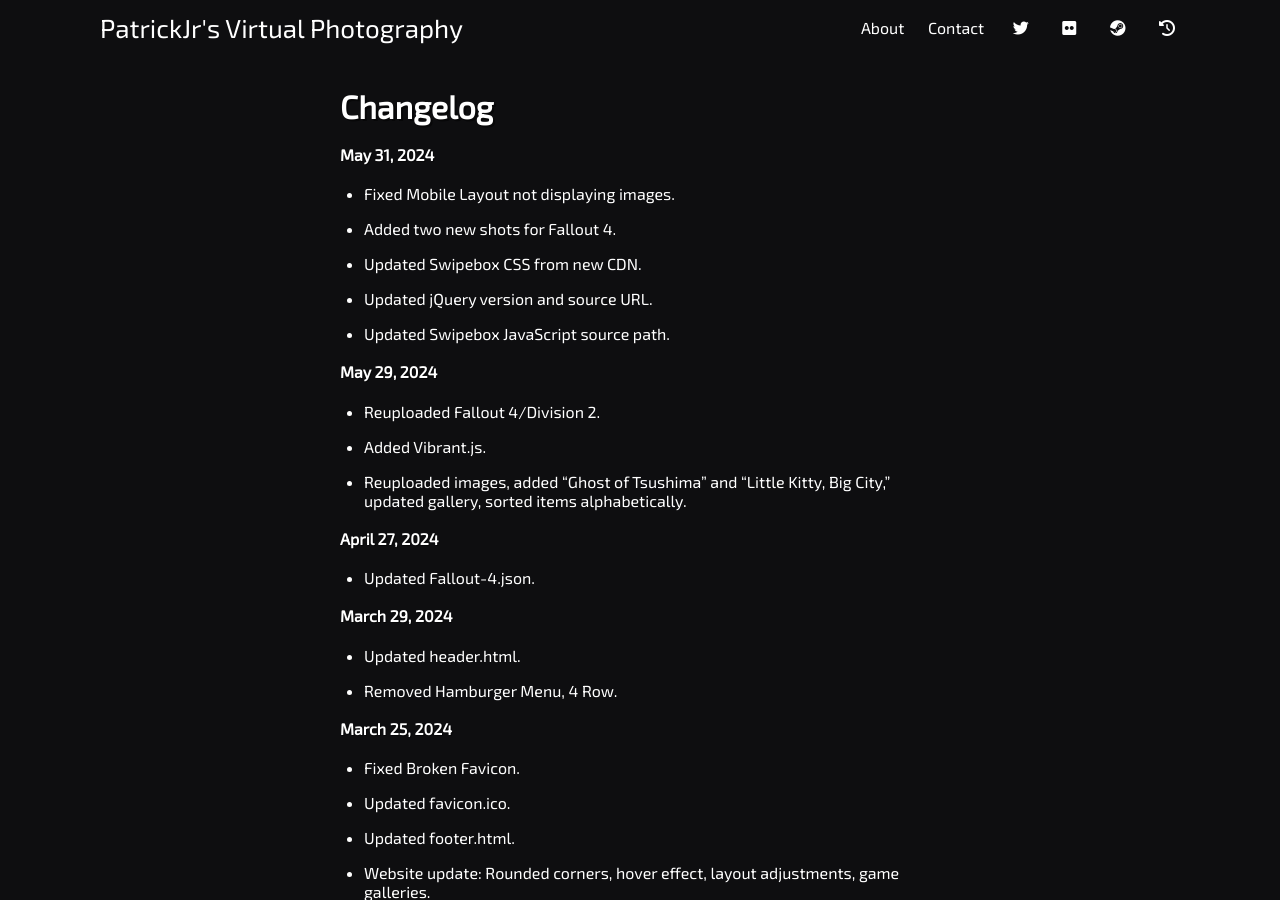
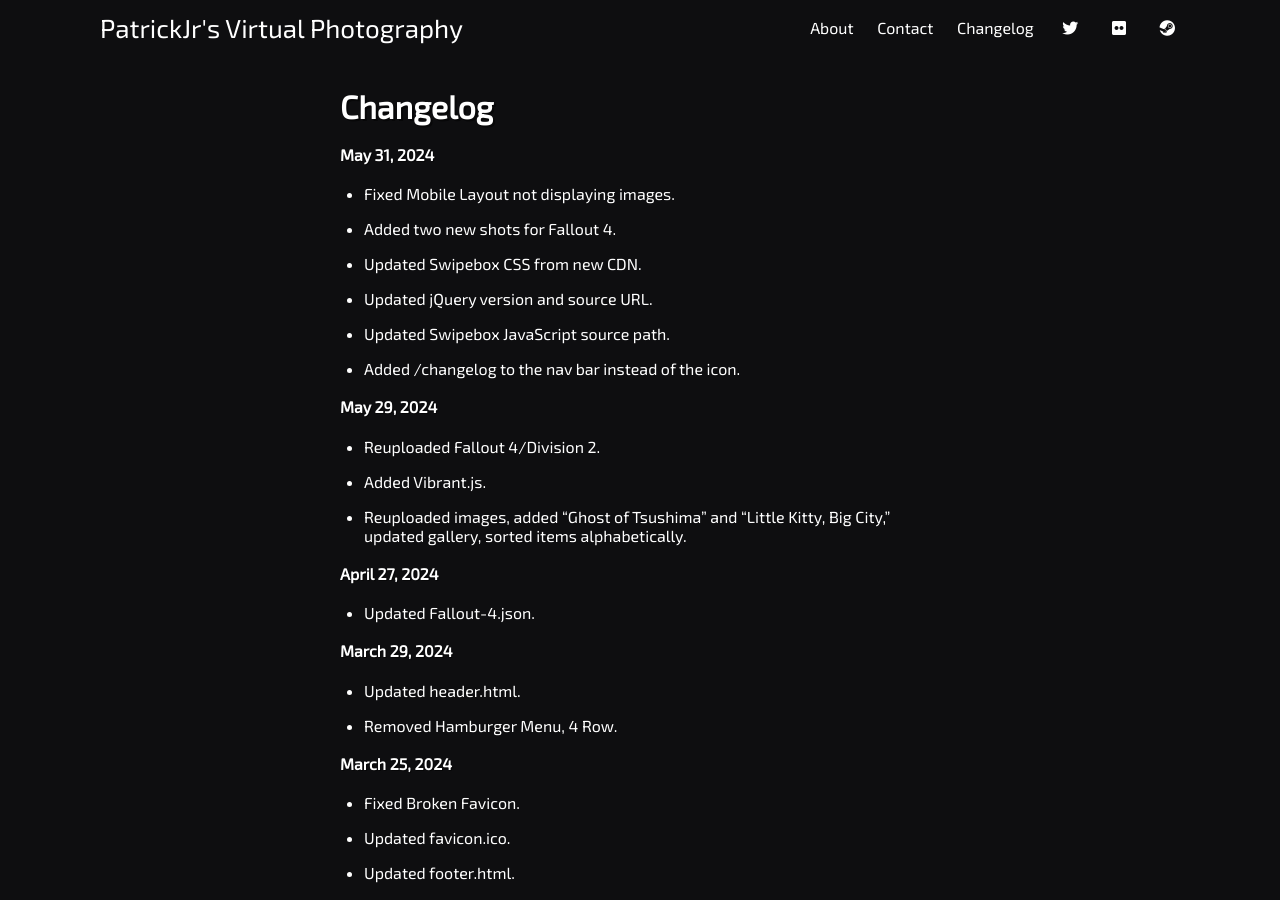
Before and after one commit to PatrickJnr/vp, a Jekyll site: the page built from pages/changelog.md, in a window 1280 px wide and 900 px high. Built offline with Jekyll 4.4.1, drawn with Linux system fonts in a browser that asks for light colours; emoji names are drawn with the system emoji font; a style sheet for code colours, icons or effects is not loaded.

Commit message:
Changelog in Nav Bar

```diff
--- a/_data/settings.yml
+++ b/_data/settings.yml
@@ -9,14 +9,14 @@ google-ID: 'G-XXPKD9SFHL'
 menu:
 - {name: 'About',              url: 'about'}
 - {name: 'Contact',            url: 'contact'}
-#- {name: 'Changelog',            url: 'changelog'}
+- {name: 'Changelog',            url: 'changelog'}
 
 # Available social icons are powered by Font Awesome, so you can use any icon that they offer
 social:
 - {icon: 'brands fa-twitter', link:    'https://twitter.com/_patrickjnr'}
 - {icon: 'brands fa-flickr', link:   'https://www.flickr.com/photos/patrickjrcaulton/'}
 - {icon: 'brands fa-steam', link:  'http://steamcommunity.com/id/patrickjr'}
-- {icon: 'clock-rotate-left', link:  '/changelog'}
+#- {icon: 'clock-rotate-left', link:  '/changelog'}
 #- {icon: 'tumblr', link:   'https://svnzakivp.tumblr.com/'}
 #- {icon: 'square-rss', link: 'feed.xml'}
 #- {icon: 'square-rss', link: 'rss-feed.xml'}
--- a/pages/changelog.md
+++ b/pages/changelog.md
@@ -9,6 +9,7 @@ permalink: /changelog
 - Updated Swipebox CSS from new CDN.
 - Updated jQuery version and source URL.
 - Updated Swipebox JavaScript source path.
+- Added /changelog to the nav bar instead of the icon.
 
 **May 29, 2024**
 - Reuploaded Fallout 4/Division 2.
```
